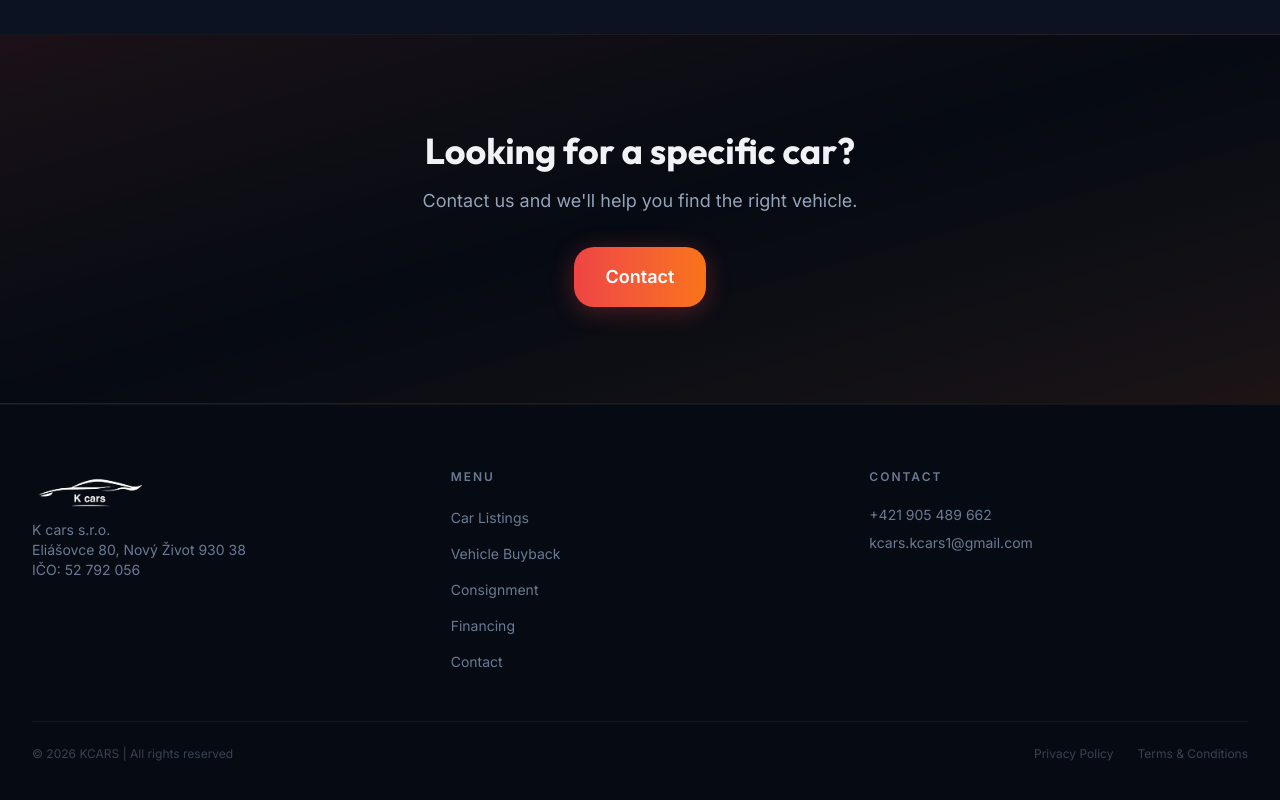
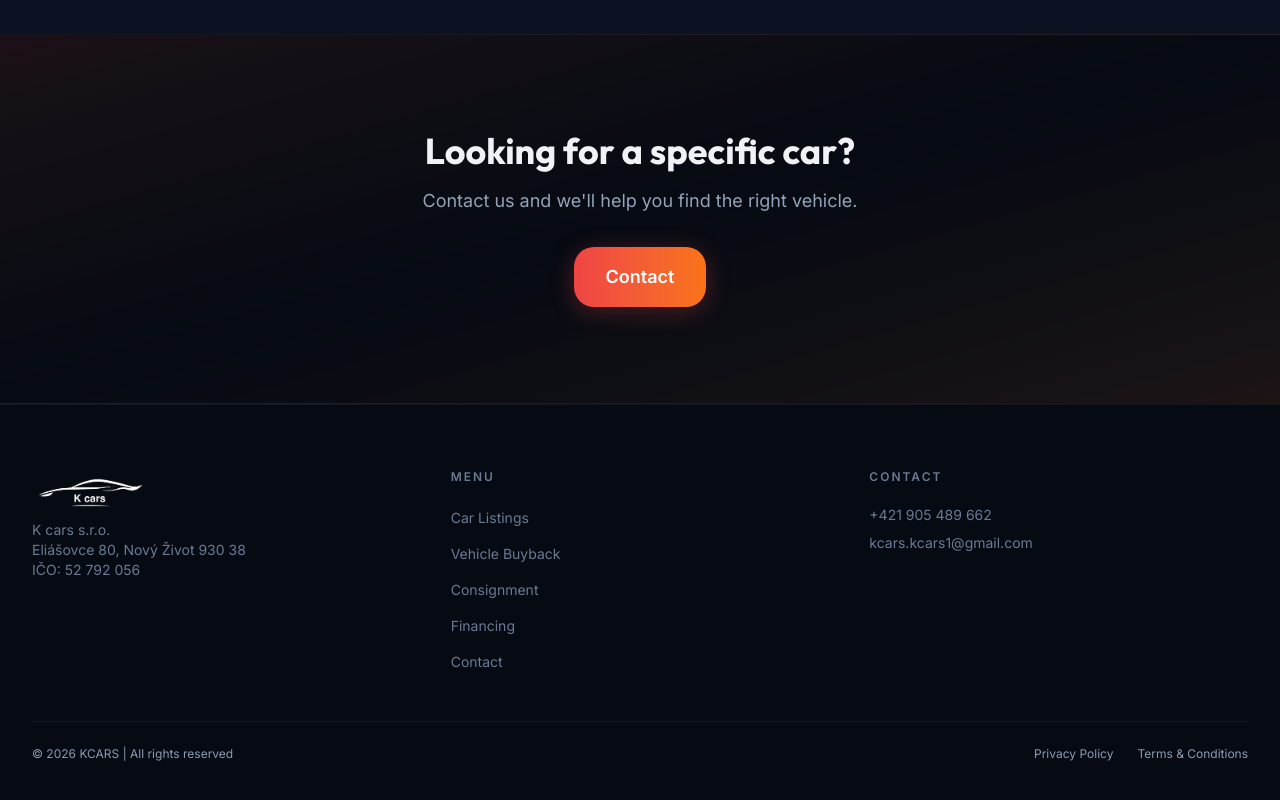
Before and after one commit to Richard-Vass/kcars-web, a Next.js app: page /en in a window 1280 px wide. Shown: the part 1070-1870 px from the top of the page. Built offline with nearby package versions, Linux system fonts and the light colour scheme; no server answers; the database is empty.

Commit message:
Fix: contrast ratio (6b7a94→8b9bb4), metadataBase, footer links opacity

```diff
--- a/src/app/[locale]/layout.tsx
+++ b/src/app/[locale]/layout.tsx
@@ -17,6 +17,7 @@ const outfit = Outfit({
 });
 
 export const metadata: Metadata = {
+  metadataBase: new URL("https://kcars.sk"),
   title: {
     default: "K cars | Autobazár Nový Život — Predaj jazdených vozidiel",
     template: "%s | K cars Autobazár",
--- a/src/components/cars/CarCard.tsx
+++ b/src/components/cars/CarCard.tsx
@@ -61,7 +61,7 @@ export default function CarCard({ car, locale, t }: CarCardProps) {
       <div className="p-6">
         <div className="flex items-start justify-between gap-2">
           <div>
-            <p className="text-xs text-[#6b7a94] uppercase tracking-wider font-medium">{car.brand}</p>
+            <p className="text-xs text-[#8b9bb4] uppercase tracking-wider font-medium">{car.brand}</p>
             <h3 className="text-lg font-semibold text-[#f0f2f5] mt-1 group-hover:text-[#f87171] transition-colors">
               {car.brand} {car.model}
             </h3>
@@ -71,15 +71,15 @@ export default function CarCard({ car, locale, t }: CarCardProps) {
           </p>
         </div>
 
-        <div className="mt-4 flex flex-wrap items-center gap-3 text-sm text-[#6b7a94]">
+        <div className="mt-4 flex flex-wrap items-center gap-3 text-sm text-[#8b9bb4]">
           <span>{car.year}</span>
-          <span className="w-1 h-1 rounded-full bg-[#6b7a94]/30" />
+          <span className="w-1 h-1 rounded-full bg-[#8b9bb4]/30" />
           <span>{car.mileage.toLocaleString()} {t.common.km}</span>
-          <span className="w-1 h-1 rounded-full bg-[#6b7a94]/30" />
+          <span className="w-1 h-1 rounded-full bg-[#8b9bb4]/30" />
           <span>{car.power_kw} {t.common.kw}</span>
-          <span className="w-1 h-1 rounded-full bg-[#6b7a94]/30" />
+          <span className="w-1 h-1 rounded-full bg-[#8b9bb4]/30" />
           <span>{fuelLabels[car.fuel]?.[locale] || car.fuel}</span>
-          <span className="w-1 h-1 rounded-full bg-[#6b7a94]/30" />
+          <span className="w-1 h-1 rounded-full bg-[#8b9bb4]/30" />
           <span>{transmissionLabels[car.transmission]?.[locale] || car.transmission}</span>
         </div>
       </div>
--- a/src/components/home/FeaturedCars.tsx
+++ b/src/components/home/FeaturedCars.tsx
@@ -77,7 +77,7 @@ export default async function FeaturedCars({ locale, t }: FeaturedCarsProps) {
               <div className="p-6">
                 <div className="flex items-start justify-between gap-2">
                   <div>
-                    <p className="text-xs text-[#6b7a94] uppercase tracking-wider font-medium">
+                    <p className="text-xs text-[#8b9bb4] uppercase tracking-wider font-medium">
                       {car.brand}
                     </p>
                     <h3 className="text-lg font-semibold text-[#f0f2f5] mt-1 group-hover:text-[#f87171] transition-colors">
@@ -89,7 +89,7 @@ export default async function FeaturedCars({ locale, t }: FeaturedCarsProps) {
                   </p>
                 </div>
 
-                <div className="mt-4 flex items-center gap-4 text-sm text-[#6b7a94]">
+                <div className="mt-4 flex items-center gap-4 text-sm text-[#8b9bb4]">
                   <span>{t.cars.year}: {car.year}</span>
                   <span>{car.mileage.toLocaleString()} {t.common.km}</span>
                   <span>{car.power_kw} {t.common.kw}</span>
--- a/src/components/layout/Footer.tsx
+++ b/src/components/layout/Footer.tsx
@@ -75,14 +75,14 @@ export default function Footer({ locale, t }: FooterProps) {
         </div>
 
         <div className="mt-12 pt-6 border-t border-white/5 flex flex-col sm:flex-row justify-between items-center gap-4">
-          <p className="text-xs text-[#6b7a94]/50">
+          <p className="text-xs text-[#8b9bb4]">
             &copy; {new Date().getFullYear()} KCARS | {t.footer.rights}
           </p>
           <div className="flex gap-6">
-            <Link href={`/${locale}/ochrana-udajov`} className="text-xs text-[#6b7a94]/50 hover:text-[#6b7a94] transition-colors">
+            <Link href={`/${locale}/ochrana-udajov`} className="text-xs text-[#8b9bb4] hover:text-[#6b7a94] transition-colors">
               {locale === "sk" ? "Ochrana osobných údajov" : t.footer.privacy}
             </Link>
-            <Link href={`/${locale}/cookies`} className="text-xs text-[#6b7a94]/50 hover:text-[#6b7a94] transition-colors">
+            <Link href={`/${locale}/cookies`} className="text-xs text-[#8b9bb4] hover:text-[#6b7a94] transition-colors">
               {locale === "sk" ? "Používanie cookies" : t.footer.terms}
             </Link>
           </div>
```
